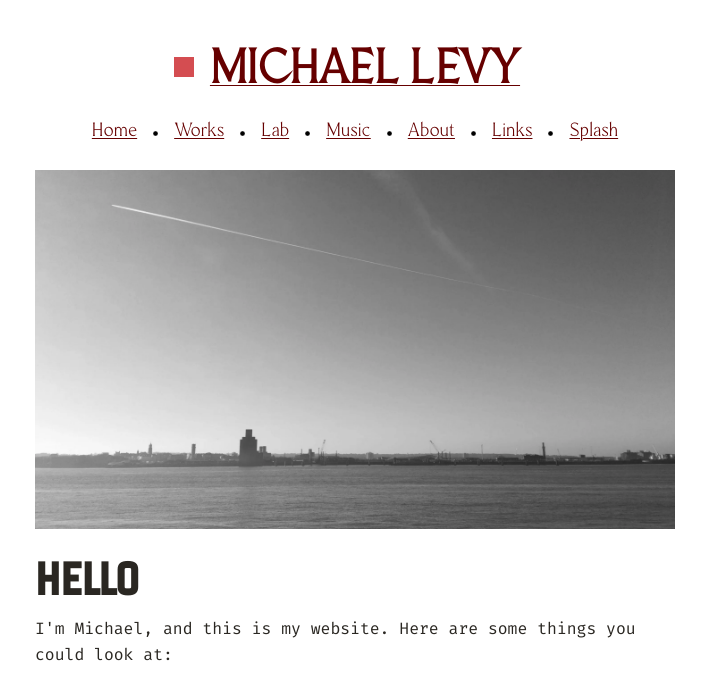
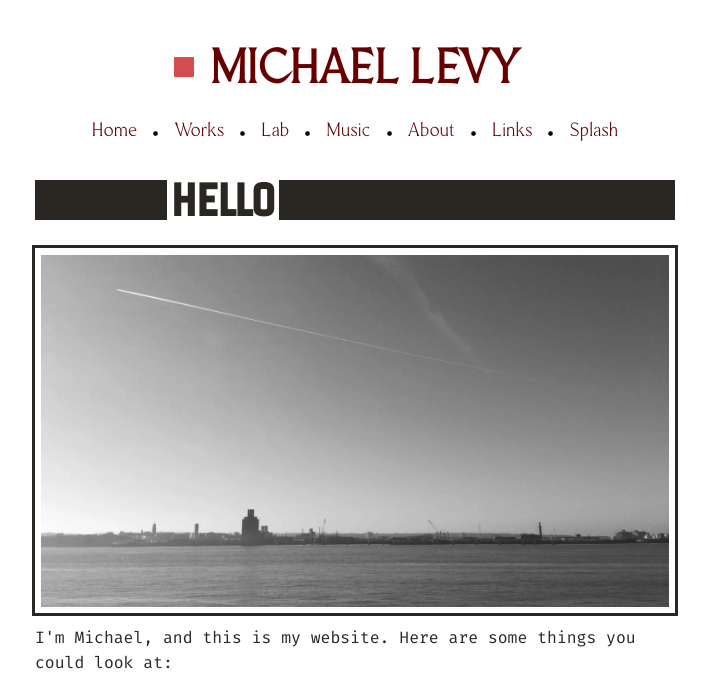
Before and after one commit to michaelevy/michaelevy.github.io, an Eleventy site: page index.html in a window 1280 px wide. Shown: the top 696 px of the page, without its empty margins (285-994 px from the left). Built offline with nearby package versions, Linux system fonts and the light colour scheme; Eleventy itself is replaced by a stand-in of ours; files that its build step writes are made by us from their sources.

Commit message:
deploy: d2d6970f28ee34731740c33ca7cb2442338085ca

```diff
--- a/index.html
+++ b/index.html
@@ -10,12 +10,16 @@
     <link rel="stylesheet" type="text/css" href="/src/styles/style.css">
     <link rel="stylesheet" type="text/css" href="/src/styles/index.css">
 
+
+            <link rel="stylesheet" type="text/css" href="/src/styles/home.css">
+
+
     <link rel="icon" href="/resources/favicon.png">
     <link rel="webmention" href="https://webmention.io/michaelevy.com/webmention">
 </head>
 
 <body>
-    <nav>
+    <nav class="animated-links">
         <div class="flex-row width-full" id="me-link">
             <picture><source type="image/webp" srcset="/img/bnHyl0iqfn-20.webp 20w"><img id="square" src="/img/bnHyl0iqfn-20.jpeg" width="20" height="20" alt="An orange square"></picture>
             <a href="/"><h1 class="mondia-thin">Michael Levy</h1></a>
@@ -37,9 +41,11 @@
         </div>
     </nav>
 
+        <div><h1 class="bar">Hello</h1></div>
+
+
         <main>
         <picture><source type="image/webp" srcset="/KZhpW9JCEx-2864.webp 2864w"><img src="/KZhpW9JCEx-2864.jpeg" class="head-image" alt="Most of the image is a plain monochrome sky, with a lonely aeroplane passing through it. At the bottom runs the River Mersey." width="2864" height="1608"></picture>
-        <h1>Hello</h1>
         <p>I'm Michael, and this is my website. Here are some things you could look at:</p>
         <h2><a href="works">WORKS</a></h2>
         <ul>
--- a/src/styles/style.css
+++ b/src/styles/style.css
@@ -4,8 +4,9 @@
     --accent: rgb(212, 76, 80);
     --accent-trans: #d44c5077;
     --secondary: #600;
+    --secondary-trans: #66000082;
     --text: #2a2722;
-    --secondary-trans: #66000082;
+    --text-light:#2a2722aa;
     width: 100vw;
 }
 
@@ -46,15 +47,15 @@
 body {
     background-color: var(--background);
     color: var(--text);
-    margin: 1% 33% 0%;
-    width: 35%;
-    @media only screen and (max-width: 1600px) {
+    width: 80%;
+    margin: 1% 10% 0%;
+    @media only screen and (min-width: 1000px) {
         width: 50%;
         margin: 1% 25% 0%;
     }
-    @media only screen and (max-width: 1000px) {
-        width: 80%;
-        margin: 1% 10% 0%;
+    @media only screen and (min-width: 1600px) {
+        width: 35%;
+        margin: 1% 33% 0%;
     }
 }
 
@@ -130,13 +131,39 @@ nav {
     padding: 1%;
 }
 
+.bar::before {
+    display: block;
+    flex: 0.25;
+    align-self: flex-start;
+    height: 1em;
+    content: "";
+    background-color: var(--text);
+}
+
+.bar::after {
+    display: block;
+    flex: 0.75;
+    align-self: flex-start;
+    height: 1em;
+    content: "";
+    background-color: var(--text);;
+}
+
+.bar{
+    display: flex;
+    column-gap: .1em;
+    align-items: center;
+    max-width: unset;
+    height: min-content;
+}
+
 p,
 li {
     line-height: 1.6;
-    font-size: 1rem;
+    font-size: 0.9rem;
     -webkit-font-smoothing: antialiased;
-    @media only screen and (max-width: 800px) {
-        font-size: 0.9rem;
+    @media only screen and (min-width: 800px) {
+        font-size: 1rem;
     }
 }
 
@@ -167,7 +194,30 @@ a {
     &:hover {
         text-underline-offset: 3px;
         text-decoration-thickness: 2px;
+        color: var(--secondary);
+        transition: 0.1s ease-in-out;
     }
+}
+
+.animated-links{
+    a {
+        color: var(--secondary);
+        border-radius: 2px;
+        transition-property: color,background-size;
+        text-decoration: none;
+        text-wrap: balance;
+        background-image: linear-gradient(currentColor, currentColor);
+        background-repeat: no-repeat;
+        background-position: 0 calc(100% - 1px);
+        background-size: 0 1px;
+        paint-order: stroke fill;
+        justify-self:start;
+
+    &:hover {
+        background-size:100% 1px
+    }
+    }
+
 }
 
 a.button {
@@ -268,6 +318,8 @@ button {
     max-width: 100%;
     height: auto;
     margin: 2% 0 2%;
+    padding: 1%;
+    outline: 0.2rem solid var(--text);
 }
 
 @keyframes slide {
```
Also changed, not shown: about/index.html (+4 -2 lines), lab/index.html (+4 -1 lines), lab/note/note.css (+4 -4 lines), links/index.html (+4 -2 lines), music/index.html (+2 -1 lines), works/index.html (+4 -2 lines).
